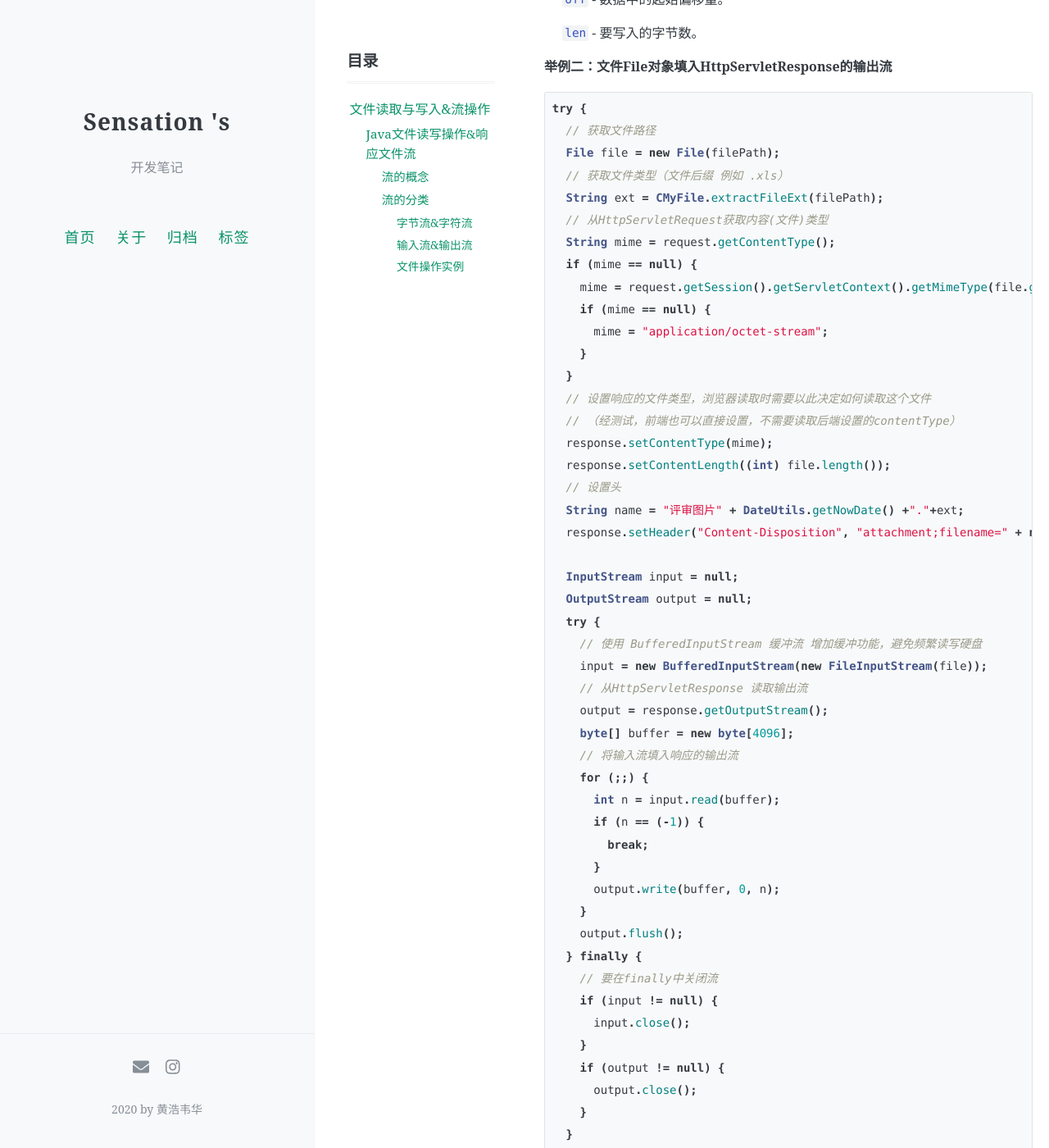
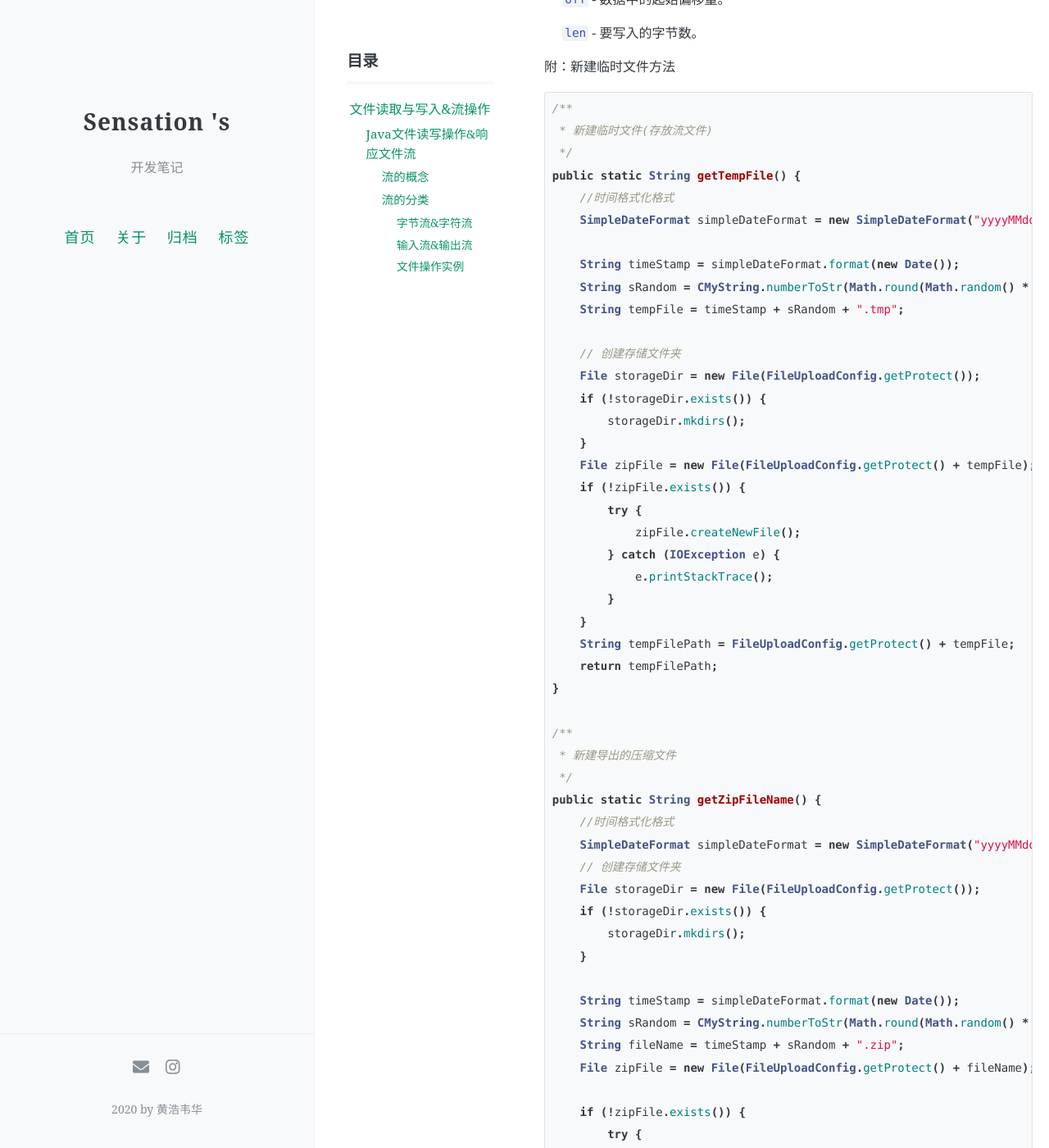
Before and after one commit to SensationG/blog, a Jekyll site: the page built from _posts/2020-12-13-fileReadWrite.md, in a window 1280 px wide and 1400 px high, scrolled down 3227 px. Shown: the whole window at 82% size. Built offline with Jekyll 4.4.1, drawn with Linux system fonts in a browser that asks for light colours; comment, search, counter and statistics services are not loaded; some of the changed text lies outside the part shown.

````diff
--- a/_posts/2020-12-13-fileReadWrite.md
+++ b/_posts/2020-12-13-fileReadWrite.md
@@ -130,6 +130,93 @@ stream.close();
 
   `len` - 要写入的字节数。
 
+附：新建临时文件方法
+
+```java
+/**
+ * 新建临时文件(存放流文件)
+ */
+public static String getTempFile() {
+    //时间格式化格式
+    SimpleDateFormat simpleDateFormat = new SimpleDateFormat("yyyyMMddHHmmssSSS");
+
+    String timeStamp = simpleDateFormat.format(new Date());
+    String sRandom = CMyString.numberToStr(Math.round(Math.random() * 10000.0D), 4, '0');
+    String tempFile = timeStamp + sRandom + ".tmp";
+
+    // 创建存储文件夹
+    File storageDir = new File(FileUploadConfig.getProtect());
+    if (!storageDir.exists()) {
+        storageDir.mkdirs();
+    }
+    File zipFile = new File(FileUploadConfig.getProtect() + tempFile);
+    if (!zipFile.exists()) {
+        try {
+            zipFile.createNewFile();
+        } catch (IOException e) {
+            e.printStackTrace();
+        }
+    }
+    String tempFilePath = FileUploadConfig.getProtect() + tempFile;
+    return tempFilePath;
+}
+
+/**
+ * 新建导出的压缩文件
+ */
+public static String getZipFileName() {
+    //时间格式化格式
+    SimpleDateFormat simpleDateFormat = new SimpleDateFormat("yyyyMMddHHmmssSSS");
+    // 创建存储文件夹
+    File storageDir = new File(FileUploadConfig.getProtect());
+    if (!storageDir.exists()) {
+        storageDir.mkdirs();
+    }
+
+    String timeStamp = simpleDateFormat.format(new Date());
+    String sRandom = CMyString.numberToStr(Math.round(Math.random() * 10000.0D), 4, '0');
+    String fileName = timeStamp + sRandom + ".zip";
+    File zipFile = new File(FileUploadConfig.getProtect() + fileName);
+
+    if (!zipFile.exists()) {
+        try {
+            zipFile.createNewFile();
+        } catch (IOException e) {
+            e.printStackTrace();
+        }
+    }
+    String filePath = FileUploadConfig.getProtect() + fileName;
+    return filePath;
+}
+
+/**
+ * 新建文件
+ */
+public static String getFileName(String ext) {
+    //时间格式化格式
+    SimpleDateFormat simpleDateFormat = new SimpleDateFormat("yyyyMMddHHmmssSSS");
+    // 创建存储文件夹
+    File storageDir = new File(FileUploadConfig.getProtect());
+    if (!storageDir.exists()) {
+        storageDir.mkdirs();
+    }
+    //获取当前时间并作为时间戳+随机数给文件夹命名
+    String timeStamp = simpleDateFormat.format(new Date());
+    String sRandom = CMyString.numberToStr(Math.round(Math.random() * 10000.0D), 4, '0');
+    String fileName = timeStamp + sRandom + ext;
+    File zipFile = new File(FileUploadConfig.getProtect() + fileName);
+    if (!zipFile.exists()) {
+        try {
+            zipFile.createNewFile();
+        } catch (IOException e) {
+            e.printStackTrace();
+        }
+    }
+    String filePath = FileUploadConfig.getProtect() + fileName;
+    return filePath;
+}
+```
+
 **举例二：文件File对象填入HttpServletResponse的输出流**
 
 ```java
````
Also changed, not shown: _posts/2021-01-12-java-iosvideo.md (added, +104 -0 lines).
